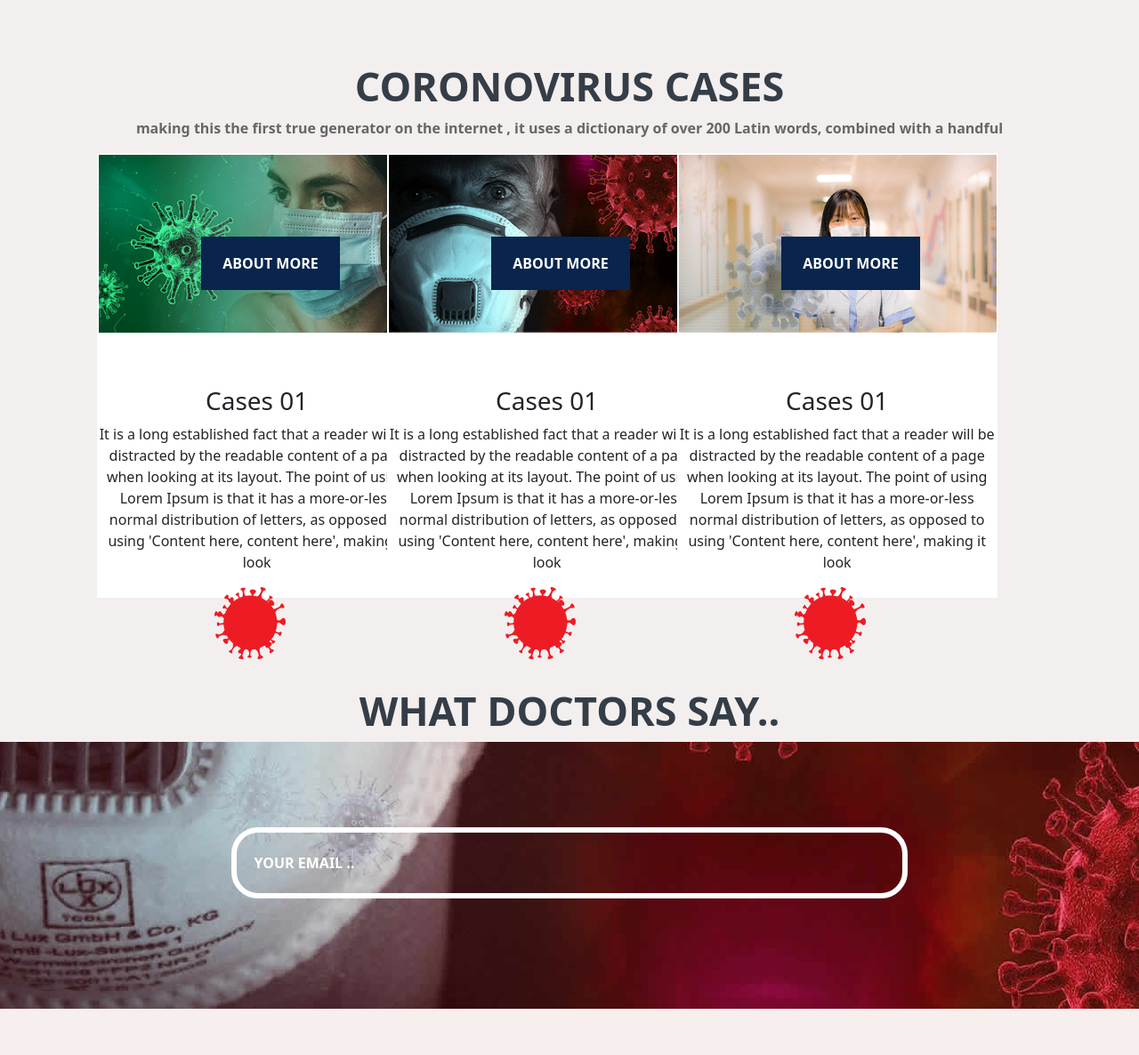
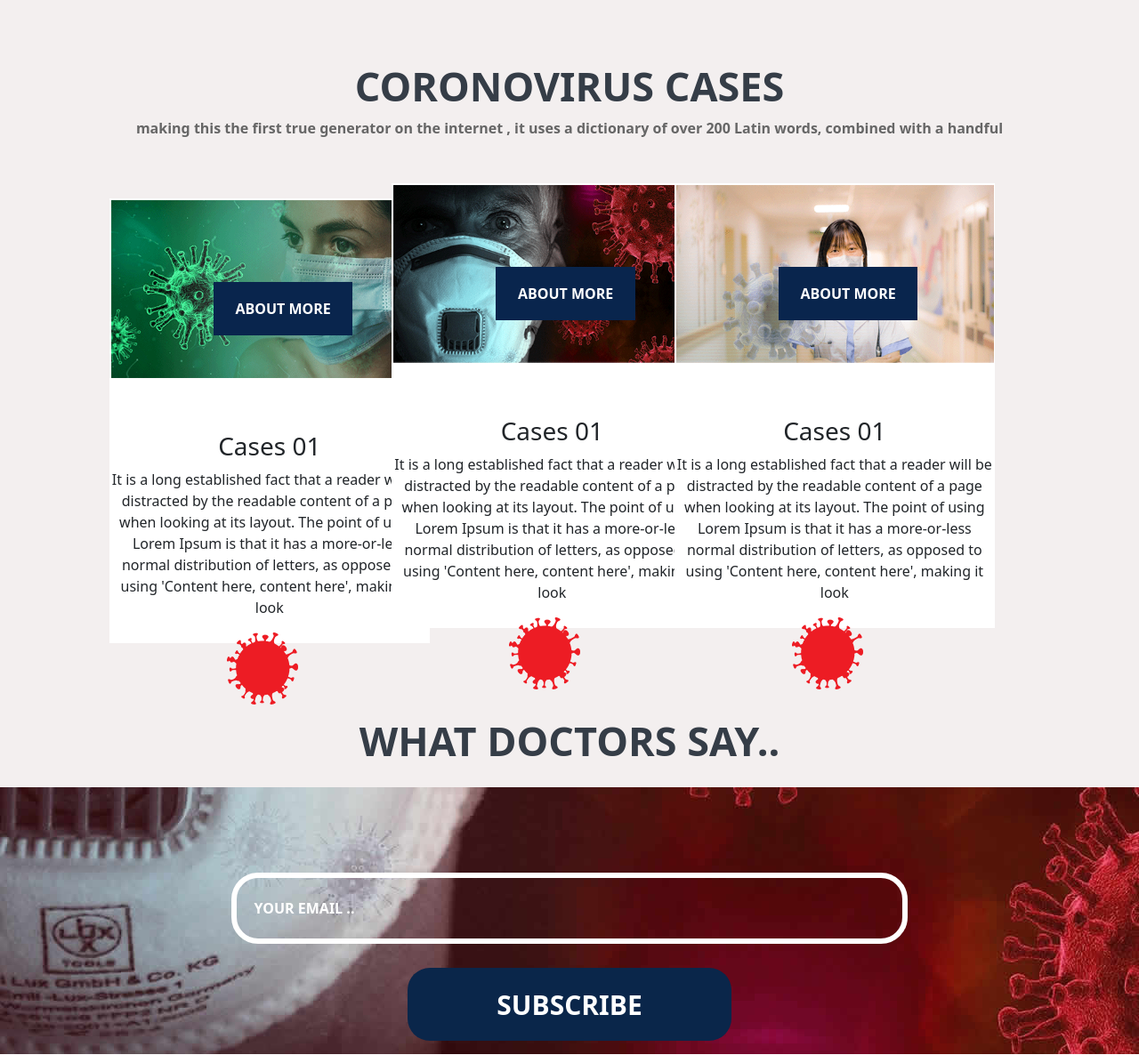
Before and after one commit to Samuel-Gbadamosi/CoronaWebsite, a PHP site: page / in a window 1280 px wide. Shown: the part 1978-3164 px from the top of the page at 89% size. Before the commit the page ends 3112 px from the top, so only its background shows below. Run offline with PHP 8.4, Linux system fonts and the light colour scheme; some libraries are stand-ins or nearby versions.

Commit message:
index and styles updates

```diff
--- a/corona/index.html
+++ b/corona/index.html
@@ -294,7 +294,10 @@
 
                     <div class="form-group pt-4">
                         <input  type="email" class="grt" id="" aria-describedby="emailHelp" placeholder="YOUR EMAIL ..">
-                      </div>
+                    <div>
+                        <button  class=" lop">SUBSCRIBE</button>
+                    </div>
+                    </div>
 
                 </div>
 
--- a/corona/style.css
+++ b/corona/style.css
@@ -223,6 +223,7 @@ main{
 
 .mycolor{
     background-color: #f3efef;
+    padding: 17px;
 
 }
 
@@ -250,3 +251,15 @@ main{
 
     opacity: 1; /* Firefox */
   }
+
+  .lop{
+      font-size: 30px;
+      height: 82px;
+      width: 43%;
+      background-color: #0a264a;
+      border-radius: 25px;
+      border: none;
+      margin-top: 27px;
+      color: white;
+      font-weight: 600;
+  }
```
